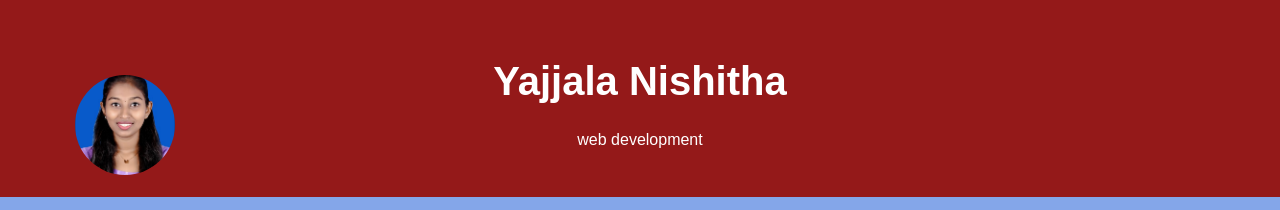
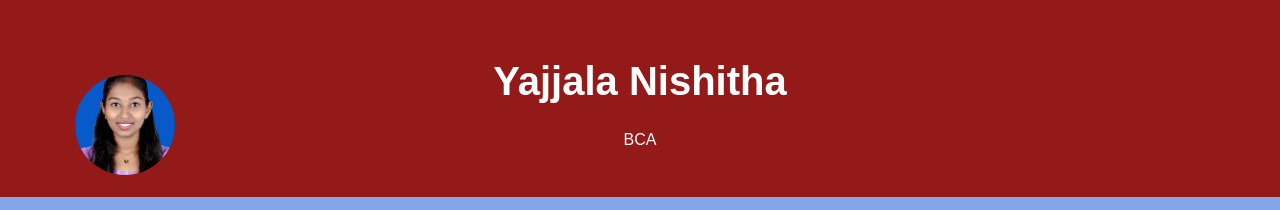
Before and after one commit to vishalachi38165/nishitha.protfolio, a plain HTML site: page index.html in a window 1280 px wide. Shown: the top 210 px of the page. Drawn offline with Linux system fonts and the light colour scheme.

Commit message:
Update index.html

```diff
--- a/index.html
+++ b/index.html
@@ -97,7 +97,7 @@
             <!-- Add your profile picture here -->
             <img src="img.3.jpg" alt="Your Profile Picture" class="profile-picture">
             <h1>Yajjala Nishitha</h1>
-            <p>web development</p>
+            <p>BCA</p>
         </div>
     </header>
 
```
